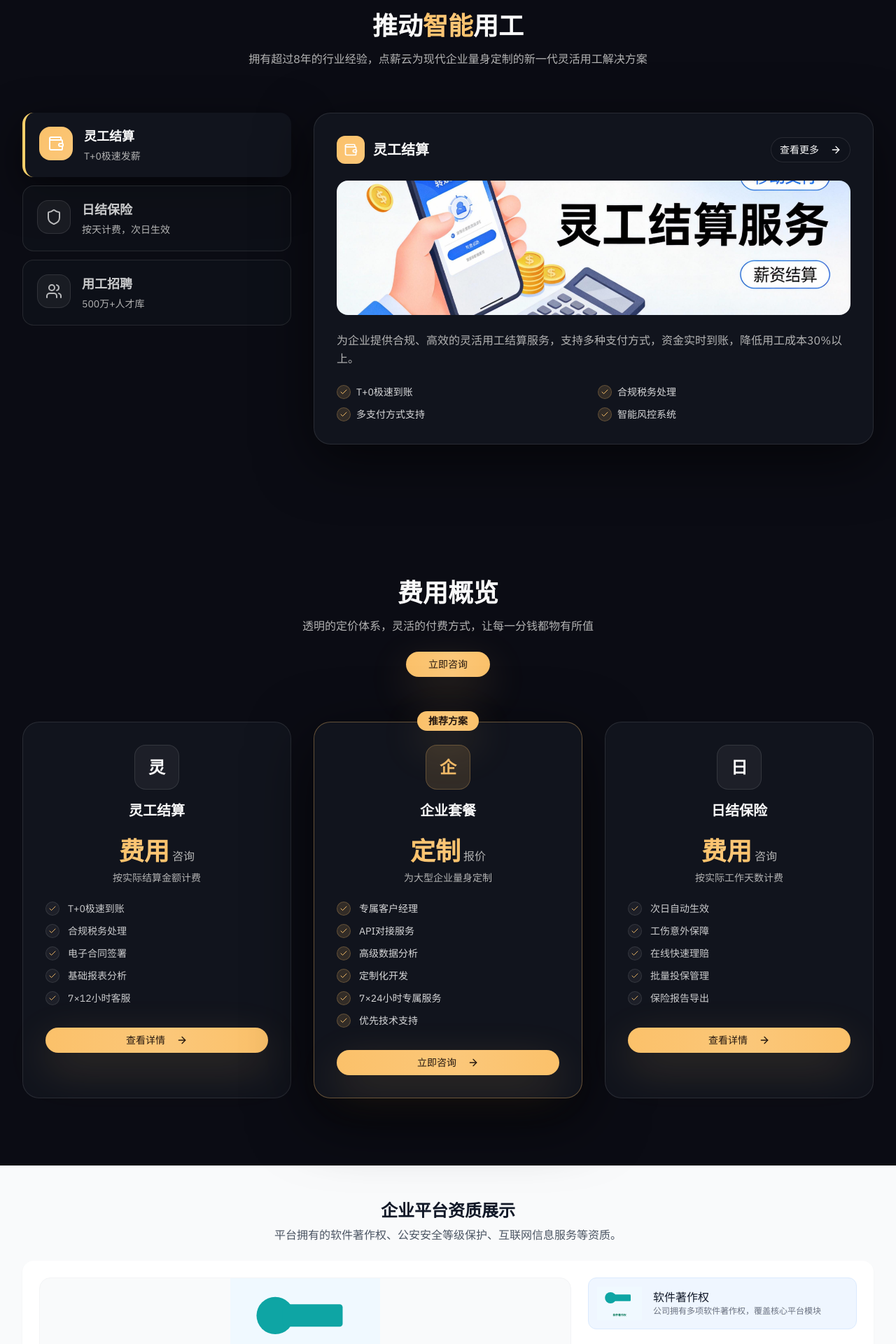
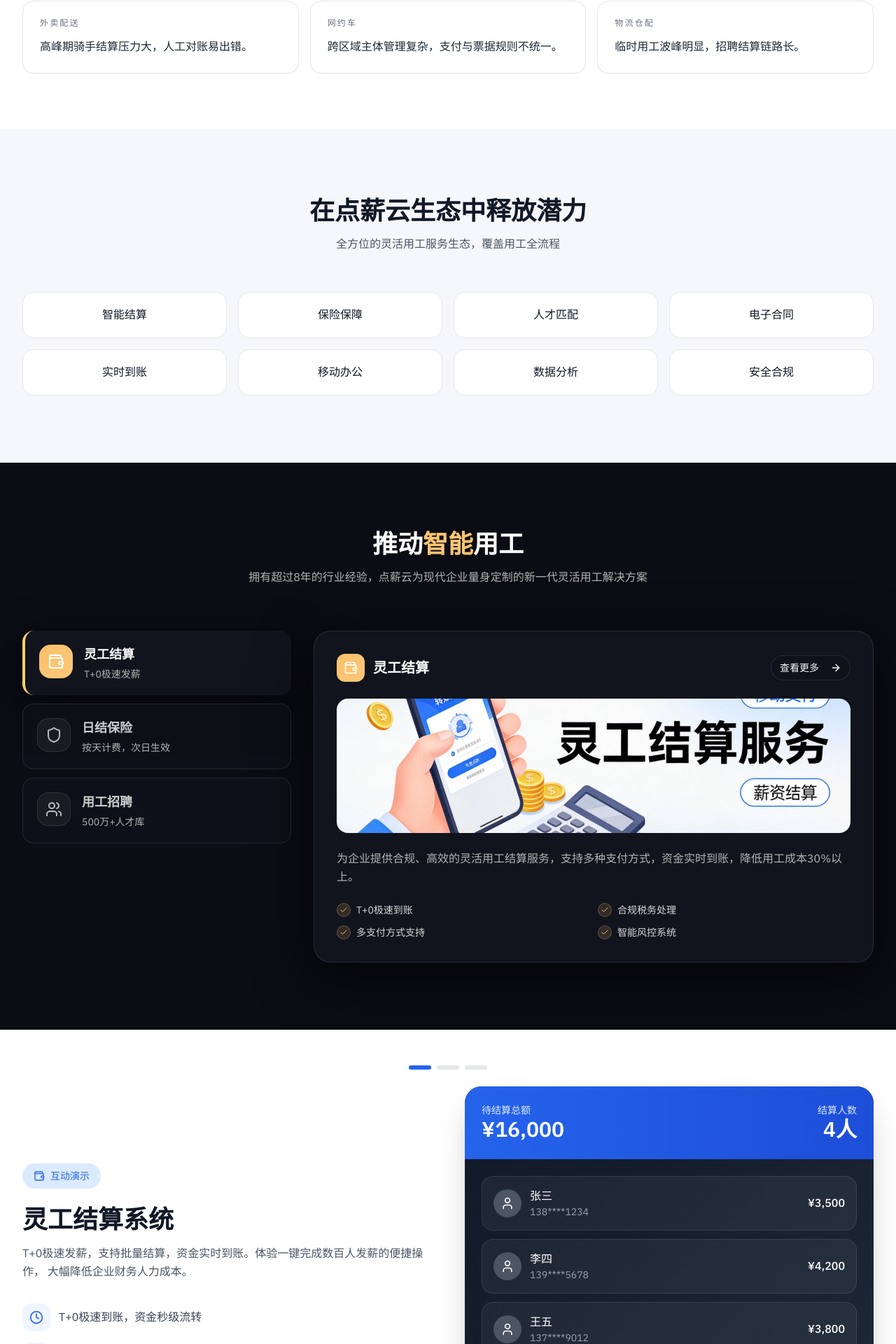
Before and after one commit to wangz1yu/dianxinv2, a React (Vite) app: page /#/ in a window 1280 px wide. Shown: the part 879-2799 px from the top of the page at 70% size. Built offline with nearby package versions, Linux system fonts and the light colour scheme.

Commit message:
feat: restructure home and add sticky demo narrative (copy locked)

```diff
--- /dev/null
+++ b/src/content/home25.copy.ts
@@ -0,0 +1,49 @@
+/**
+ * 首页文案锁定（基准：git commit 25e2cf0）
+ * 规则：任何文字内容不可改动（包括标点与数字），只允许改结构/样式/动效。
+ */
+
+export const HOME25_CASES = [
+  {
+    industry: "外卖配送",
+    customerType: "全国连锁平台",
+    onboarding: "10个工作日",
+    challenge: "高峰期骑手结算压力大，人工对账易出错。",
+    efficiency: "+65%",
+    cost: "-19%",
+    compliance: "劳务纠纷率 -41%",
+  },
+  {
+    industry: "网约车",
+    customerType: "多城市运力服务商",
+    onboarding: "14个工作日",
+    challenge: "跨区域主体管理复杂，支付与票据规则不统一。",
+    efficiency: "+58%",
+    cost: "-23%",
+    compliance: "票据合规率 99.2%",
+  },
+  {
+    industry: "物流仓配",
+    customerType: "仓配一体化企业",
+    onboarding: "7个工作日",
+    challenge: "临时用工波峰明显，招聘结算链路长。",
+    efficiency: "+72%",
+    cost: "-16%",
+    compliance: "留痕覆盖 100%",
+  },
+] as const;
+
+export const HOME25_ECOSYSTEM = {
+  title: "在点薪云生态中释放潜力",
+  description: "全方位的灵活用工服务生态，覆盖用工全流程",
+  items: [
+    { id: "settlement", label: "智能结算" },
+    { id: "insurance", label: "保险保障" },
+    { id: "talent", label: "人才匹配" },
+    { id: "contract", label: "电子合同" },
+    { id: "realtime", label: "实时到账" },
+    { id: "mobile", label: "移动办公" },
+    { id: "data", label: "数据分析" },
+    { id: "security", label: "安全合规" },
+  ],
+} as const;
--- a/src/pages/Home.tsx
+++ b/src/pages/Home.tsx
@@ -1,17 +1,15 @@
 import { useEffect } from 'react';
 import Navbar from '@/sections/Navbar';
 import Hero from '@/sections/Hero';
+import ProblemStrip from '@/sections/ProblemStrip';
+import SolutionOverview from '@/sections/SolutionOverview';
 import Services from '@/sections/Services';
-import Pricing from '@/sections/Pricing';
 import Qualifications from '@/sections/Qualifications';
 import CTA from '@/sections/CTA';
-import Ecosystem from '@/sections/Ecosystem';
 import Clients from '@/sections/Clients';
 import SuccessCases from '@/sections/SuccessCases';
 import FAQ from '@/sections/FAQ';
-import DemoSettlement from '@/sections/DemoSettlement';
-import DemoContract from '@/sections/DemoContract';
-import DemoRiskControl from '@/sections/DemoRiskControl';
+import DemosStory from '@/sections/DemosStory';
 import Footer from '@/sections/Footer';
 
 export default function Home() {
@@ -24,17 +22,15 @@
       <Navbar />
       <main>
         <Hero />
+        <ProblemStrip />
+        <SolutionOverview />
         <Services />
-        <Pricing />
+        <DemosStory />
         <Qualifications />
+        <SuccessCases />
+        <Clients />
+        <FAQ />
         <CTA />
-        <Ecosystem />
-        <Clients />
-        <SuccessCases />
-        <DemoSettlement />
-        <DemoContract />
-        <DemoRiskControl />
-        <FAQ />
       </main>
       <Footer />
     </div>
--- a/src/sections/DemoContract.tsx
+++ b/src/sections/DemoContract.tsx
@@ -19,7 +19,7 @@
   { id: 4, title: '区块链存证', icon: Lock, desc: '合同上链永久保存' },
 ];
 
-export default function DemoContract() {
+export default function DemoContract({ embedded = false }: { embedded?: boolean }) {
   const [currentStep, setCurrentStep] = useState(0);
   const [isComplete, setIsComplete] = useState(false);
   const [isAnimating, setIsAnimating] = useState(false);
@@ -48,10 +48,9 @@
     setIsAnimating(false);
   };
 
-  return (
-    <section className="py-24 bg-[#F5F7FA]">
-      <div className="max-w-7xl mx-auto px-4 sm:px-6 lg:px-8">
-        <div className="grid lg:grid-cols-2 gap-12 items-center">
+  const content = (
+    <div className="max-w-7xl mx-auto px-4 sm:px-6 lg:px-8">
+      <div className="grid lg:grid-cols-2 gap-12 items-center">
           {/* Left Demo Card */}
           <motion.div
             initial={{ opacity: 0, x: -30 }}
@@ -254,6 +253,8 @@
           </motion.div>
         </div>
       </div>
-    </section>
   );
+
+  if (embedded) return content;
+  return <section className="py-24 bg-[#F5F7FA]">{content}</section>;
 }
--- a/src/sections/DemoRiskControl.tsx
+++ b/src/sections/DemoRiskControl.tsx
@@ -27,7 +27,7 @@
   { id: 4, name: '赵六', idCard: '3401********3456', riskType: '身份核验', riskLevel: 'low', status: 'checking' },
 ];
 
-export default function DemoRiskControl() {
+export default function DemoRiskControl({ embedded = false }: { embedded?: boolean }) {
   const [risks, setRisks] = useState<RiskItem[]>(mockRisks);
   const [isScanning, setIsScanning] = useState(false);
   const [scanProgress, setScanProgress] = useState(0);
@@ -78,10 +78,9 @@
   const passedCount = risks.filter(r => r.status === 'passed').length;
   const rejectedCount = risks.filter(r => r.status === 'rejected').length;
 
-  return (
-    <section className="py-24 bg-white">
-      <div className="max-w-7xl mx-auto px-4 sm:px-6 lg:px-8">
-        <div className="grid lg:grid-cols-2 gap-12 items-center">
+  const content = (
+    <div className="max-w-7xl mx-auto px-4 sm:px-6 lg:px-8">
+      <div className="grid lg:grid-cols-2 gap-12 items-center">
           {/* Left Content */}
           <motion.div
             initial={{ opacity: 0, x: -30 }}
@@ -273,6 +272,8 @@
           </motion.div>
         </div>
       </div>
-    </section>
   );
+
+  if (embedded) return content;
+  return <section className="py-24 bg-white">{content}</section>;
 }
--- a/src/sections/DemoSettlement.tsx
+++ b/src/sections/DemoSettlement.tsx
@@ -25,7 +25,7 @@
   { id: 4, name: '赵六', phone: '136****3456', amount: 4500, status: 'pending' },
 ];
 
-export default function DemoSettlement() {
+export default function DemoSettlement({ embedded = false }: { embedded?: boolean }) {
   const [employees, setEmployees] = useState<Employee[]>(mockEmployees);
   const [isProcessing, setIsProcessing] = useState(false);
   const [completedCount, setCompletedCount] = useState(0);
@@ -70,10 +70,9 @@
     setIsProcessing(false);
   };
 
-  return (
-    <section className="py-24 bg-white">
-      <div className="max-w-7xl mx-auto px-4 sm:px-6 lg:px-8">
-        <div className="grid lg:grid-cols-2 gap-12 items-center">
+  const content = (
+    <div className="max-w-7xl mx-auto px-4 sm:px-6 lg:px-8">
+      <div className="grid lg:grid-cols-2 gap-12 items-center">
           {/* Left Content */}
           <motion.div
             initial={{ opacity: 0, x: -30 }}
@@ -241,6 +240,8 @@
           </motion.div>
         </div>
       </div>
-    </section>
   );
+
+  if (embedded) return content;
+  return <section className="py-24 bg-white">{content}</section>;
 }
--- /dev/null
+++ b/src/sections/DemosStory.tsx
@@ -0,0 +1,87 @@
+import { useEffect, useMemo, useRef, useState } from "react";
+import { motion } from "framer-motion";
+import DemoSettlement from "@/sections/DemoSettlement";
+import DemoContract from "@/sections/DemoContract";
+import DemoRiskControl from "@/sections/DemoRiskControl";
+
+function clamp(n: number, min: number, max: number) {
+  return Math.max(min, Math.min(max, n));
+}
+
+export default function DemosStory() {
+  const sectionRef = useRef<HTMLElement | null>(null);
+  const [active, setActive] = useState(0);
+
+  const steps = useMemo(() => [0, 1, 2], []);
+
+  useEffect(() => {
+    const el = sectionRef.current;
+    if (!el) return;
+
+    let raf = 0;
+    const onScroll = () => {
+      cancelAnimationFrame(raf);
+      raf = requestAnimationFrame(() => {
+        const rect = el.getBoundingClientRect();
+        const viewH = window.innerHeight || 1;
+        const total = rect.height - viewH;
+        const progressed = clamp((viewH * 0.2 - rect.top) / (total || 1), 0, 0.9999);
+        const idx = Math.floor(progressed * 3);
+        setActive(idx);
+      });
+    };
+
+    onScroll();
+    window.addEventListener("scroll", onScroll, { passive: true });
+    window.addEventListener("resize", onScroll);
+    return () => {
+      cancelAnimationFrame(raf);
+      window.removeEventListener("scroll", onScroll);
+      window.removeEventListener("resize", onScroll);
+    };
+  }, []);
+
+  return (
+    <section ref={sectionRef} className="relative bg-white" style={{ height: "320vh" }}>
+      <div className="sticky top-24 h-[calc(100vh-6rem)] flex items-center">
+        <div className="w-full">
+          {/* indicator (no text, no copy changes) */}
+          <div className="mx-auto mb-6 flex max-w-7xl items-center justify-center gap-2">
+            {steps.map((s) => (
+              <span
+                key={s}
+                className={`h-1.5 w-8 rounded-full transition-colors ${
+                  active === s ? "bg-blue-600" : "bg-gray-200"
+                }`}
+              />
+            ))}
+          </div>
+
+          <div className="relative">
+            {[0, 1, 2].map((idx) => (
+              <motion.div
+                key={idx}
+                initial={false}
+                animate={{
+                  opacity: active === idx ? 1 : 0,
+                  y: active === idx ? 0 : 16,
+                  filter: active === idx ? "blur(0px)" : "blur(2px)",
+                }}
+                transition={{ duration: 0.45, ease: [0.22, 1, 0.36, 1] }}
+                className={`absolute inset-0 ${active === idx ? "pointer-events-auto" : "pointer-events-none"}`}
+              >
+                {idx === 0 ? <DemoSettlement embedded /> : null}
+                {idx === 1 ? <DemoContract embedded /> : null}
+                {idx === 2 ? <DemoRiskControl embedded /> : null}
+              </motion.div>
+            ))}
+            {/* Spacer to give the absolute children height context */}
+            <div className="opacity-0">
+              <DemoSettlement embedded />
+            </div>
+          </div>
+        </div>
+      </div>
+    </section>
+  );
+}
--- /dev/null
+++ b/src/sections/ProblemStrip.tsx
@@ -0,0 +1,32 @@
+import { motion } from "framer-motion";
+import { HOME25_CASES } from "@/content/home25.copy";
+
+export default function ProblemStrip() {
+  const items = HOME25_CASES;
+
+  return (
+    <section className="py-20 bg-white">
+      <div className="max-w-7xl mx-auto px-4 sm:px-6 lg:px-8">
+        <div className="grid gap-4 md:grid-cols-3">
+          {items.map((it, idx) => (
+            <motion.div
+              key={it.industry}
+              initial={{ opacity: 0, y: 14 }}
+              whileInView={{ opacity: 1, y: 0 }}
+              viewport={{ once: true }}
+              transition={{
+                duration: 0.65,
+                delay: idx * 0.08,
+                ease: [0.22, 1, 0.36, 1],
+              }}
+              className="rounded-2xl border border-gray-200 bg-white p-6 shadow-sm hover:shadow-lg transition-shadow"
+            >
+              <div className="text-xs tracking-[0.18em] text-gray-500 mb-3">{it.industry}</div>
+              <div className="text-gray-800 leading-relaxed">{it.challenge}</div>
+            </motion.div>
+          ))}
+        </div>
+      </div>
+    </section>
+  );
+}
--- /dev/null
+++ b/src/sections/SolutionOverview.tsx
@@ -0,0 +1,42 @@
+import { motion } from "framer-motion";
+import { HOME25_ECOSYSTEM } from "@/content/home25.copy";
+
+export default function SolutionOverview() {
+  const { title, description, items } = HOME25_ECOSYSTEM;
+
+  return (
+    <section className="py-24 bg-[#F5F7FA]">
+      <div className="max-w-7xl mx-auto px-4 sm:px-6 lg:px-8">
+        <motion.div
+          initial={{ opacity: 0, y: 20 }}
+          whileInView={{ opacity: 1, y: 0 }}
+          viewport={{ once: true }}
+          transition={{ duration: 0.6 }}
+          className="text-center mb-14"
+        >
+          <h2 className="text-3xl md:text-4xl font-bold text-gray-900 mb-4">
+            {title}
+          </h2>
+          <p className="text-gray-600 max-w-2xl mx-auto">
+            {description}
+          </p>
+        </motion.div>
+
+        <div className="grid grid-cols-2 sm:grid-cols-4 gap-4">
+          {items.map((it, i) => (
+            <motion.div
+              key={it.id}
+              initial={{ opacity: 0, y: 16 }}
+              whileInView={{ opacity: 1, y: 0 }}
+              viewport={{ once: true }}
+              transition={{ duration: 0.5, delay: i * 0.05 }}
+              className="bg-white rounded-2xl border border-gray-200 p-5 text-center"
+            >
+              <div className="text-gray-900 font-medium">{it.label}</div>
+            </motion.div>
+          ))}
+        </div>
+      </div>
+    </section>
+  );
+}
--- a/src/sections/SuccessCases.tsx
+++ b/src/sections/SuccessCases.tsx
@@ -3,39 +3,13 @@
 import { Link } from 'react-router-dom';
 import { Button } from '@/components/ui/button';
 import { trackEvent } from '@/lib/analytics';
+import { HOME25_CASES } from '@/content/home25.copy';
 
-const cases = [
-  {
-    industry: '外卖配送',
-    customerType: '全国连锁平台',
-    onboarding: '10个工作日',
-    challenge: '高峰期骑手结算压力大，人工对账易出错。',
-    efficiency: '+65%',
-    cost: '-19%',
-    compliance: '劳务纠纷率 -41%',
-    icon: Clock,
-  },
-  {
-    industry: '网约车',
-    customerType: '多城市运力服务商',
-    onboarding: '14个工作日',
-    challenge: '跨区域主体管理复杂，支付与票据规则不统一。',
-    efficiency: '+58%',
-    cost: '-23%',
-    compliance: '票据合规率 99.2%',
-    icon: ShieldCheck,
-  },
-  {
-    industry: '物流仓配',
-    customerType: '仓配一体化企业',
-    onboarding: '7个工作日',
-    challenge: '临时用工波峰明显，招聘结算链路长。',
-    efficiency: '+72%',
-    cost: '-16%',
-    compliance: '留痕覆盖 100%',
-    icon: TrendingUp,
-  },
-];
+const iconMap = {
+  外卖配送: Clock,
+  网约车: ShieldCheck,
+  物流仓配: TrendingUp,
+} as const;
 
 export default function SuccessCases() {
   return (
@@ -53,8 +27,8 @@
         </motion.div>
 
         <div className="grid md:grid-cols-3 gap-8">
-          {cases.map((item, index) => {
-            const Icon = item.icon;
+          {HOME25_CASES.map((item, index) => {
+            const Icon = iconMap[item.industry];
             return (
               <motion.article
                 key={item.industry}
```
